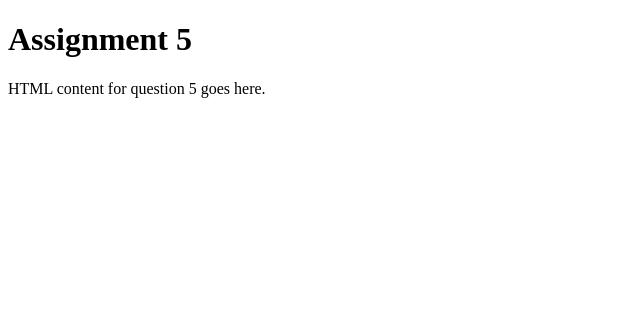
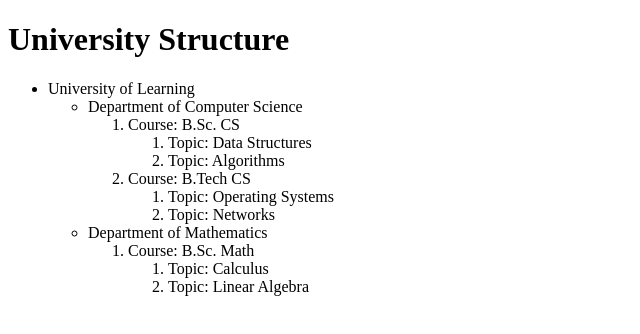
Before and after one commit to soulvv/Frontend-Dev, a plain HTML site: page 5_assignment.html in a window 1280 px wide. Shown: the whole page, without its empty margins (0-640 px from the left). Drawn offline with Linux system fonts and the light colour scheme.

Commit message:
Update 5_assignment.html

```diff
--- a/5_assignment.html
+++ b/5_assignment.html
@@ -1,8 +1,42 @@
 <!DOCTYPE html>
-<html>
-<head><title>Assignment 5</title></head>
+<html lang="en">
+<head>
+<meta charset="utf-8">
+<title>University Hierarchy</title>
+</head>
 <body>
-<h1>Assignment 5</h1>
-<p>HTML content for question 5 goes here.</p>
+<h1>University Structure</h1>
+<ul>
+<li>University of Learning
+<ul>
+<li>Department of Computer Science
+<ol>
+<li>Course: B.Sc. CS
+<ol>
+<li>Topic: Data Structures</li>
+<li>Topic: Algorithms</li>
+</ol>
+</li>
+<li>Course: B.Tech CS
+<ol>
+<li>Topic: Operating Systems</li>
+<li>Topic: Networks</li>
+</ol>
+</li>
+</ol>
+</li>
+<li>Department of Mathematics
+<ol>
+<li>Course: B.Sc. Math
+<ol>
+<li>Topic: Calculus</li>
+<li>Topic: Linear Algebra</li>
+</ol>
+</li>
+</ol>
+</li>
+</ul>
+</li>
+</ul>
 </body>
 </html>
```
